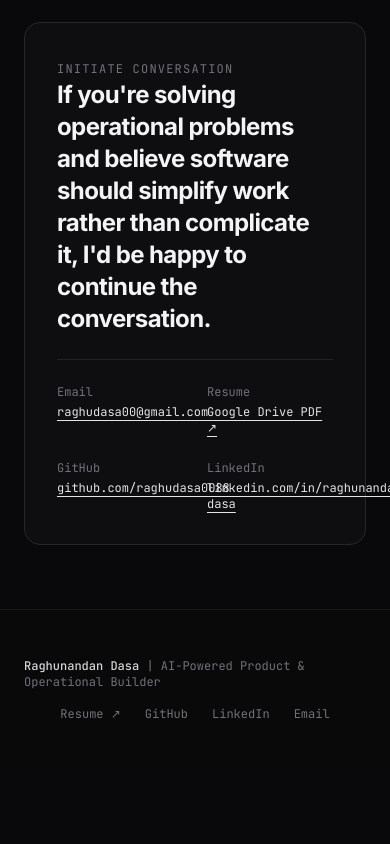
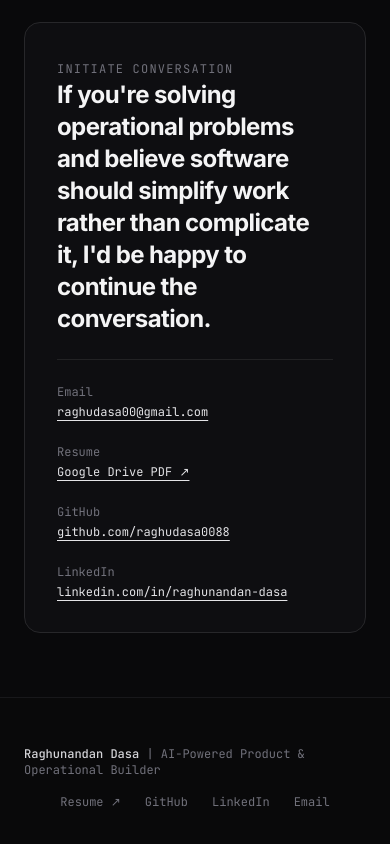
Before and after one commit to raghudasa0088/portfolio, a Next.js app: page / in a window 390 px wide. Shown: the part 5558-6402 px from the top of the page. Before the commit the page ends 6328 px from the top, so only its background shows below. Built offline with nearby package versions, Linux system fonts and the light colour scheme.

Commit message:
Improve layout and link styles in ContactSection
Updated grid layout for better responsiveness and adjusted class names for link elements to improve text wrapping behavior.

```diff
--- a/components/homepage/ContactSection.tsx
+++ b/components/homepage/ContactSection.tsx
@@ -12,12 +12,12 @@ export function ContactSection() {
           If you&apos;re solving operational problems and believe software should simplify work rather than complicate it, I&apos;d be happy to continue the conversation.
         </h2>
 
-        <div className="pt-6 border-t border-zinc-800/80 grid grid-cols-2 sm:grid-cols-4 gap-6 font-mono text-xs">
+        <div className="pt-6 border-t border-zinc-800/80 grid grid-cols-1 sm:grid-cols-2 lg:grid-cols-4 gap-6 font-mono text-xs">
           <div>
             <div className="text-zinc-500 mb-1">Email</div>
             <a
               href="mailto:raghudasa00@gmail.com"
-              className="text-zinc-200 hover:text-white transition-colors underline underline-offset-4"
+              className="text-zinc-200 hover:text-white transition-colors underline underline-offset-4 break-all sm:break-normal"
             >
               raghudasa00@gmail.com
             </a>
@@ -29,7 +29,7 @@ export function ContactSection() {
               href="https://drive.google.com/file/d/13Gl9-0ylAe_27nytQY0e6o_hbcNdDgh8/view?usp=sharing"
               target="_blank"
               rel="noopener noreferrer"
-              className="text-zinc-200 hover:text-white transition-colors underline underline-offset-4"
+              className="text-zinc-200 hover:text-white transition-colors underline underline-offset-4 break-all sm:break-normal"
             >
               Google Drive PDF ↗
             </a>
@@ -41,7 +41,7 @@ export function ContactSection() {
               href="https://github.com/raghudasa0088"
               target="_blank"
               rel="noopener noreferrer"
-              className="text-zinc-200 hover:text-white transition-colors underline underline-offset-4"
+              className="text-zinc-200 hover:text-white transition-colors underline underline-offset-4 break-all sm:break-normal"
             >
               github.com/raghudasa0088
             </a>
@@ -53,7 +53,7 @@ export function ContactSection() {
               href="https://www.linkedin.com/in/raghunandan-dasa"
               target="_blank"
               rel="noopener noreferrer"
-              className="text-zinc-200 hover:text-white transition-colors underline underline-offset-4"
+              className="text-zinc-200 hover:text-white transition-colors underline underline-offset-4 break-all sm:break-normal"
             >
               linkedin.com/in/raghunandan-dasa
             </a>
```
